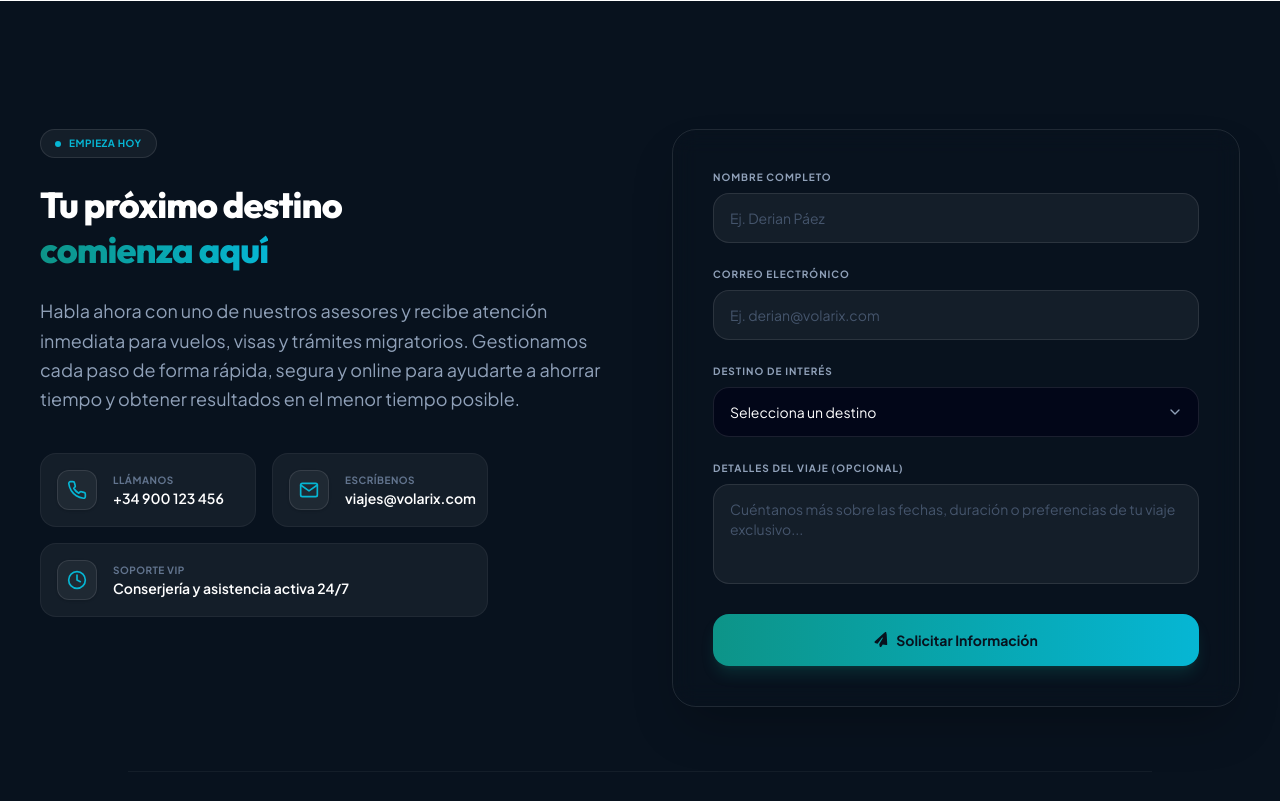
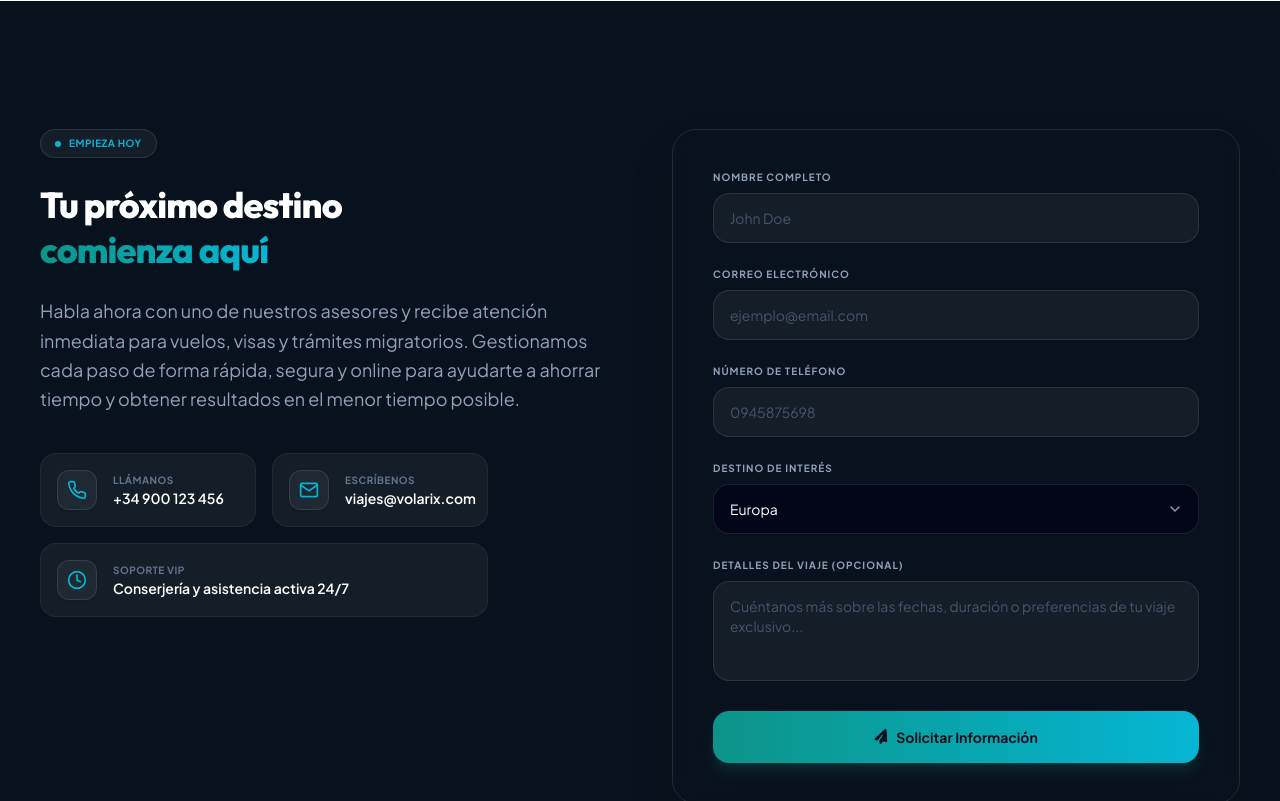
Before and after one commit to DerianPaez/volarix, a Next.js app: page / in a window 1280 px wide. Shown: the part 6920-7721 px from the top of the page. Built offline with nearby package versions, Linux system fonts and the light colour scheme; no server answers.

Commit message:
feat(contact): implement contact form with Zod validation and Resend email integration

```diff
--- /dev/null
+++ b/app/actions/contact.ts
@@ -0,0 +1,83 @@
+"use server"
+
+import { Resend } from "resend"
+import { z } from "zod"
+
+import { contactSchema, FormState } from "@/lib/validations/contact"
+
+const resend = new Resend(process.env.RESEND_API_KEY)
+
+export async function submitContactForm(_prevFormState: FormState, formData: FormData): Promise<FormState> {
+    const honeypot = formData.get("company");
+
+    if (typeof honeypot === "string" && honeypot.trim() !== "") {
+        return {
+            success: false,
+            message: "Hemos detectado actividad sospechosa en tu solicitud."
+        };
+    }
+
+    const data = {
+        name: formData.get('name'),
+        email: formData.get('email'),
+        phone: formData.get('phone'),
+        destination: formData.get('destination'),
+        message: formData.get('message')
+    }
+
+    const validation = contactSchema.safeParse(data)
+
+    if (!validation.success) {
+        return {
+            success: false,
+            errors:  z.flattenError(validation.error).fieldErrors,
+        };
+    }
+
+    const { name, email, phone, destination, message } = validation.data
+
+    try {
+        await resend.emails.send({
+            from: 'onboarding@resend.dev',
+            to: [process.env.EMAIL_TO!],
+            subject: `Nuevo mensaje de ${name}`,
+            replyTo: email,
+            html: `
+                <h2>Nuevo mensaje desde el formulario</h2>
+
+                <p>
+                <strong>Nombre:</strong> ${name}
+                </p>
+
+                <p>
+                <strong>Email:</strong> ${email}
+                </p>
+
+                <p>
+                <strong>Teléfono:</strong> ${phone}
+                </p>
+
+                <p>
+                <strong>Destino:</strong> ${destination}
+                </p>
+
+                <p>
+                <strong>Mensaje:</strong>
+                </p>
+
+                <p>${message}</p>
+            `,})
+
+      return {
+        success: true,
+        message: "Formulario enviado correctamente"
+      }
+
+    }catch(error){
+        console.error("Exception in submitContactForm:", error);
+        return {
+            success: false,
+            message: "Ocurrió un error inesperado al enviar tu solicitud."
+        }
+    }
+}
--- a/components/ui/ContactForm.tsx
+++ b/components/ui/ContactForm.tsx
@@ -1,67 +1,34 @@
 "use client";
 
-import React, { useState } from "react";
-import { FiCheck, FiChevronDown, FiLoader } from "react-icons/fi";
+import React, { useActionState, useEffect, useRef } from "react";
+import {  FiChevronDown, FiLoader } from "react-icons/fi";
 import { FaPaperPlane } from "react-icons/fa6";
+import { FormState } from "@/lib/validations/contact";
+import { submitContactForm } from "@/app/actions/contact";
 
 export const ContactForm: React.FC = () => {
-  const [formData, setFormData] = useState({
-    name: "",
-    email: "",
-    destination: "",
-    message: "",
-  });
-  const [status, setStatus] = useState<"idle" | "loading" | "success" | "error">("idle");
+  const formRef = useRef<HTMLFormElement>(null)
 
-  const handleChange = (
-    e: React.ChangeEvent<HTMLInputElement | HTMLTextAreaElement | HTMLSelectElement>
-  ) => {
-    const { name, value } = e.target;
-    setFormData((prev) => ({ ...prev, [name]: value }));
-  };
+  const [state, formAction, isPending] = useActionState<FormState, FormData>(submitContactForm, { success: false, message: "" })
 
-  const handleSubmit = (e: React.FormEvent) => {
-    e.preventDefault();
-    if (!formData.name || !formData.email || !formData.destination) {
-      setStatus("error");
-      return;
+  useEffect(() => {
+    if (state.success) {
+      formRef.current?.reset()
     }
-
-    setStatus("loading");
-    // Simulate premium API experience
-    setTimeout(() => {
-      setStatus("success");
-      setFormData({
-        name: "",
-        email: "",
-        destination: "",
-        message: "",
-      });
-    }, 1500);
-  };
+  }, [state.success])
 
   return (
     <div className="relative overflow-hidden rounded-3xl border border-white/10 bg-slate-955/40 p-8 md:p-10 backdrop-blur-md shadow-2xl">
-      {status === "success" ? (
-        <div className="flex flex-col items-center text-center py-10 animate-fade-in">
-          <div className="flex h-16 w-16 items-center justify-center rounded-full bg-brand-cyan/10 border border-brand-cyan/20 text-brand-cyan mb-6 shadow-lg shadow-brand-cyan/5">
-            <FiCheck className="h-8 w-8" />
-          </div>
-          <h3 className="font-outfit text-2xl font-bold text-white mb-3">
-            ¡Solicitud Recibida!
-          </h3>
-          <p className="text-slate-400 text-sm leading-relaxed max-w-sm">
-            Tu asesor de viajes experto se pondrá en contacto contigo en las próximas 24 horas para comenzar a diseñar tu itinerario de lujo a medida.
-          </p>
-          <button
-            onClick={() => setStatus("idle")}
-            className="mt-8 text-xs font-semibold text-brand-cyan hover:text-white transition-colors duration-200 underline underline-offset-4 cursor-pointer"
-          >
-            Enviar otra solicitud
-          </button>
-        </div>
-      ) : (
-        <form onSubmit={handleSubmit} className="space-y-6">
+        <form ref={formRef} action={formAction} className="space-y-6">
+          <input
+            type="text"
+            name="company"
+            autoComplete="off"
+            tabIndex={-1}
+            aria-hidden="true"
+            className="hidden"
+          />
+
           <div>
             <label htmlFor="name" className="text-[10px] font-bold text-slate-400 uppercase tracking-widest block mb-2">
               Nombre Completo
@@ -71,11 +38,15 @@ export const ContactForm: React.FC = () => {
               id="name"
               name="name"
               required
-              value={formData.name}
-              onChange={handleChange}
-              placeholder="Ej. Derian Páez"
+              placeholder="John Doe"
               className="w-full bg-white/5 border border-white/10 rounded-2xl px-4 py-3.5 text-white placeholder-slate-600 focus:outline-none focus:border-brand-cyan focus:ring-1 focus:ring-brand-cyan transition-all duration-300 text-sm"
             />
+
+            {state.errors?.name?.[0] && (
+              <p className="mt-2 text-xs text-rose-500">
+                {state.errors.name[0]}
+              </p>
+            )}
           </div>
 
           <div>
@@ -87,11 +58,35 @@ export const ContactForm: React.FC = () => {
               id="email"
               name="email"
               required
-              value={formData.email}
-              onChange={handleChange}
-              placeholder="Ej. derian@volarix.com"
+              placeholder="ejemplo@email.com"
               className="w-full bg-white/5 border border-white/10 rounded-2xl px-4 py-3.5 text-white placeholder-slate-600 focus:outline-none focus:border-brand-cyan focus:ring-1 focus:ring-brand-cyan transition-all duration-300 text-sm"
             />
+
+            {state.errors?.email?.[0] && (
+              <p className="mt-2 text-xs text-rose-500">
+                {state.errors.email[0]}
+              </p>
+            )}
+          </div>
+
+          <div>
+            <label htmlFor="phone" className="text-[10px] font-bold text-slate-400 uppercase tracking-widest block mb-2">
+              Número de Teléfono
+            </label>
+            <input
+              type="tel"
+              id="phone"
+              name="phone"
+              required
+              placeholder="0945875698"
+              className="w-full bg-white/5 border border-white/10 rounded-2xl px-4 py-3.5 text-white placeholder-slate-600 focus:outline-none focus:border-brand-cyan focus:ring-1 focus:ring-brand-cyan transition-all duration-300 text-sm"
+            />
+
+            {state.errors?.phone?.[0] && (
+              <p className="mt-2 text-xs text-rose-500">
+                {state.errors.phone[0]}
+              </p>
+            )}
           </div>
 
           <div>
@@ -102,9 +97,6 @@ export const ContactForm: React.FC = () => {
               <select
                 id="destination"
                 name="destination"
-                required
-                value={formData.destination}
-                onChange={handleChange}
                 className="w-full bg-slate-950 border border-white/10 rounded-2xl px-4 py-3.5 text-white focus:outline-none focus:border-brand-cyan focus:ring-1 focus:ring-brand-cyan transition-all duration-300 text-sm appearance-none cursor-pointer"
               >
                 <option value="" disabled className="text-slate-600">Selecciona un destino</option>
@@ -116,6 +108,12 @@ export const ContactForm: React.FC = () => {
               </select>
               <FiChevronDown className="absolute right-4 top-1/2 -translate-y-1/2 text-slate-400 pointer-events-none h-4 w-4" />
             </div>
+
+            {state.errors?.destination?.[0] && (
+              <p className="mt-2 text-xs text-rose-500">
+                {state.errors.destination[0]}
+              </p>
+            )}
           </div>
 
           <div>
@@ -125,25 +123,42 @@ export const ContactForm: React.FC = () => {
             <textarea
               id="message"
               name="message"
-              value={formData.message}
-              onChange={handleChange}
               placeholder="Cuéntanos más sobre las fechas, duración o preferencias de tu viaje exclusivo..."
               className="w-full bg-white/5 border border-white/10 rounded-2xl px-4 py-3.5 text-white placeholder-slate-600 focus:outline-none focus:border-brand-cyan focus:ring-1 focus:ring-brand-cyan transition-all duration-300 text-sm min-h-[100px] resize-none"
             />
+
+            {state.errors?.message?.[0] && (
+              <p className="mt-2 text-xs text-rose-500">
+                {state.errors.message[0]}
+              </p>
+            )}
           </div>
 
-          {status === "error" && (
-            <p className="text-rose-500 text-xs font-semibold">
-              Por favor, rellena todos los campos requeridos.
-            </p>
+          {state.success && (
+            <div
+              key={state.message}
+              className="animate-fade-out-5s rounded-xl border border-green-500/20 bg-green-500/10 px-4 py-3"
+            >
+              <p className="text-sm text-green-400">
+                {state.message}
+              </p>
+            </div>
+          )}
+
+          {state.message && !state.success && (
+            <div className="rounded-xl border border-rose-500/20 bg-rose-500/10 px-4 py-3">
+              <p className="text-sm text-rose-400">
+                {state.message}
+              </p>
+            </div>
           )}
 
           <button
             type="submit"
-            disabled={status === "loading"}
+            disabled={isPending}
             className="w-full py-4 bg-linear-to-r from-brand-teal to-brand-cyan text-[#08121E] font-bold rounded-2xl hover:brightness-110 active:scale-[0.98] transition-all duration-300 flex items-center justify-center gap-2 cursor-pointer shadow-lg shadow-brand-teal/20 text-sm disabled:opacity-75 disabled:cursor-not-allowed group relative overflow-hidden after:absolute after:inset-0 after:-translate-x-full hover:after:translate-x-full after:bg-linear-to-r after:from-transparent after:via-white/20 after:to-transparent after:transition-transform after:duration-1000 after:ease-in-out after:-skew-x-12"
           >
-            {status === "loading" ? (
+            {isPending ? (
               <span className="relative z-10 flex items-center justify-center gap-2">
                 <FiLoader className="animate-spin h-4 w-4" />
                 <span>Procesando solicitud...</span>
@@ -156,7 +171,6 @@ export const ContactForm: React.FC = () => {
             )}
           </button>
         </form>
-      )}
     </div>
   );
 };
--- /dev/null
+++ b/lib/validations/contact.ts
@@ -0,0 +1,23 @@
+import { z } from "zod";
+
+export const contactSchema = z.object({
+    name: z.string().trim().min(2, "El nombre debe tener al menos 2 caracteres").max(100, "El nombre debe tener menos de 100 caracteres"),
+    email: z.email("El email debe ser válido"),
+    phone: z.string().trim().regex(/^\+?[0-9]{7,15}$/, "Ingresa un teléfono válido"),
+    destination: z.string().trim().optional(),
+    message: z.string().trim().max(1000, "El mensaje debe tener menos de 1000 caracteres").optional(),
+})
+
+export type ContactFormData = z.infer<typeof contactSchema>
+
+export type FormState = {
+    success?: boolean,
+    message?: string,
+    errors?: {
+        name?: string[],
+        email?: string[],
+        phone?: string[],
+        destination?: string[],
+        message?: string[],
+    }
+}
--- a/package.json
+++ b/package.json
@@ -12,7 +12,9 @@
     "next": "16.2.6",
     "react": "19.2.4",
     "react-dom": "19.2.4",
-    "react-icons": "^5.6.0"
+    "react-icons": "^5.6.0",
+    "resend": "^6.12.4",
+    "zod": "^4.4.3"
   },
   "devDependencies": {
     "@tailwindcss/postcss": "^4",
```
Also changed, not shown: app/globals.css (+18 -0 lines), 1 other file (tests, documents, lock files or other folders).
